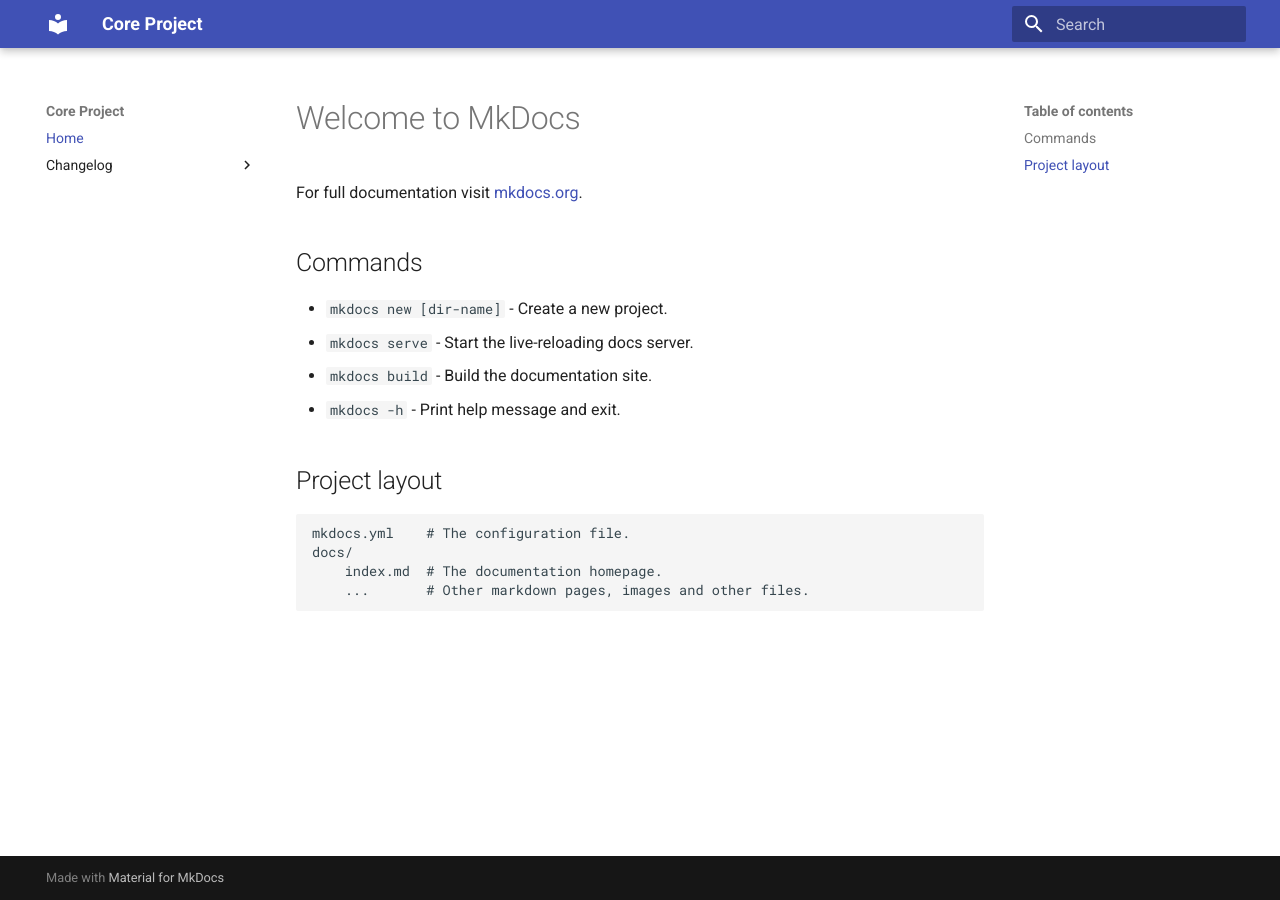
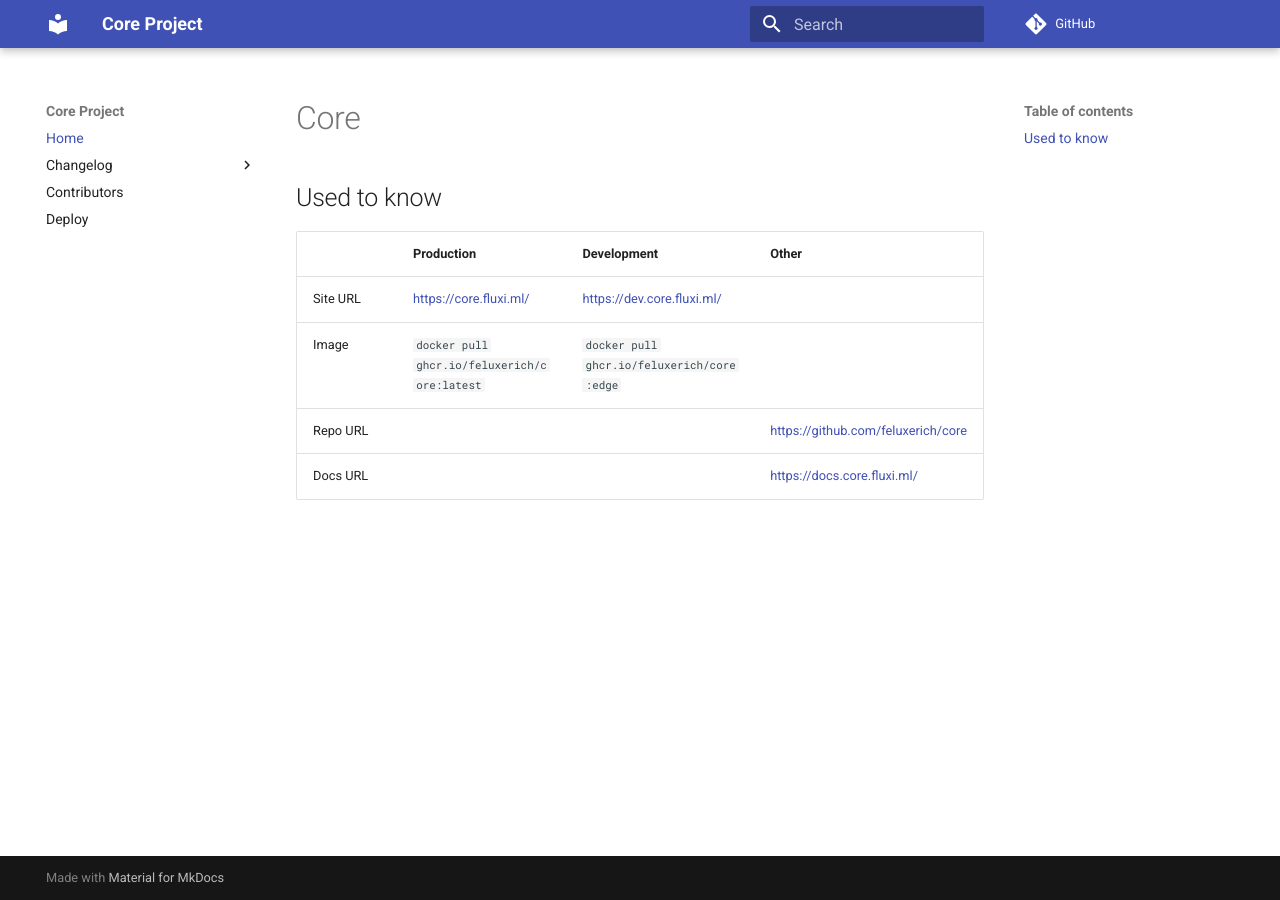
Before and after one commit to feluxerich/core, an MkDocs documentation site: the page built from docs/docs/index.md, in a window 1280 px wide. Built offline with MkDocs 1.6.1 and Material for MkDocs 9.7.7, drawn with Linux system fonts in a browser that asks for light colours; comment, search, counter and statistics services are not loaded.

Commit message:
improved docs

```diff
--- a/docs/docs/index.md
+++ b/docs/docs/index.md
@@ -1,17 +1,10 @@
-# Welcome to MkDocs
+# Core
 
-For full documentation visit [mkdocs.org](https://www.mkdocs.org).
+## Used to know
 
-## Commands
-
-* `mkdocs new [dir-name]` - Create a new project.
-* `mkdocs serve` - Start the live-reloading docs server.
-* `mkdocs build` - Build the documentation site.
-* `mkdocs -h` - Print help message and exit.
-
-## Project layout
-
-    mkdocs.yml    # The configuration file.
-    docs/
-        index.md  # The documentation homepage.
-        ...       # Other markdown pages, images and other files.
+|          | Production                                   | Development                                | Other                                |
+| -------- | -------------------------------------------- | ------------------------------------------ | ------------------------------------ |
+| Site URL | <https://core.fluxi.ml/>                     | <https://dev.core.fluxi.ml/>               |                                      |
+| Image    | `docker pull ghcr.io/feluxerich/core:latest` | `docker pull ghcr.io/feluxerich/core:edge` |                                      |
+| Repo URL |                                              |                                            | <https://github.com/feluxerich/core> |
+| Docs URL |                                              |                                            | <https://docs.core.fluxi.ml/>        |
--- a/docs/mkdocs.yml
+++ b/docs/mkdocs.yml
@@ -1,15 +1,20 @@
 site_name: Core Project
+site_url: https://core.fluxi.ml/
+repo_url: https://github.com/feluxerich/core
+edit_uri: edit/main/docs/docs # TODO: Maybe change this to blob
 nav:
   - Home: index.md
   - Changelog:
-      - v1.9: 'changelog/v1.9.md'
-      - v1.8: 'changelog/v1.8.md'
-      - v1.7: 'changelog/v1.7.md'
-      - v1.6: 'changelog/v1.6.md'
-      - v1.5: 'changelog/v1.5.md'
-      - v1.4: 'changelog/v1.4.md'
-      - v1.3: 'changelog/v1.3.md'
-      - v1.2: 'changelog/v1.2.md'
-      - v1.1: 'changelog/v1.1.md'
-      - v1.0: 'changelog/v1.0.md'
+      - v1.9: "changelog/v1.9.md"
+      - v1.8: "changelog/v1.8.md"
+      - v1.7: "changelog/v1.7.md"
+      - v1.6: "changelog/v1.6.md"
+      - v1.5: "changelog/v1.5.md"
+      - v1.4: "changelog/v1.4.md"
+      - v1.3: "changelog/v1.3.md"
+      - v1.2: "changelog/v1.2.md"
+      - v1.1: "changelog/v1.1.md"
+      - v1.0: "changelog/v1.0.md"
+  - Contributors: "contributors.md"
+  - Deploy: "deploy.md"
 theme: material
```
Also changed, not shown: docs/docs/changelog/v1.9.md (+2 -0 lines), docs/docs/contributors.md (added, +4 -0 lines), docs/docs/deploy.md (added, +68 -0 lines), 2 other files.
